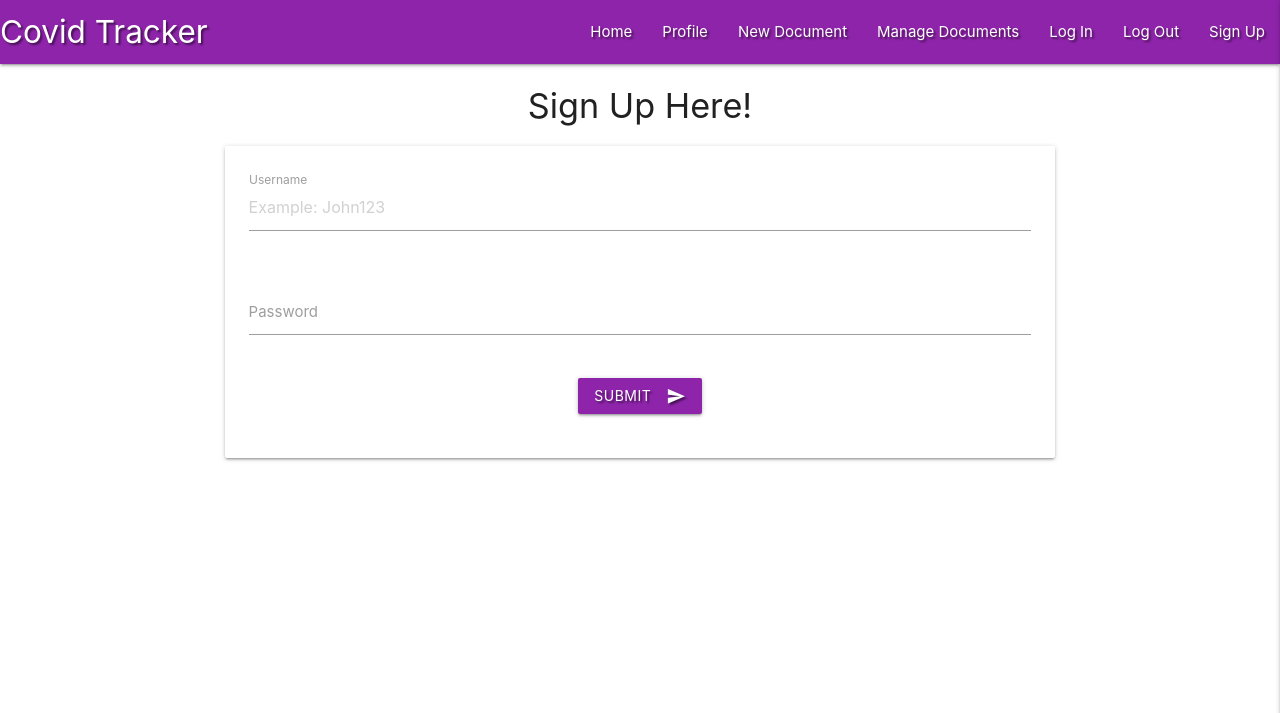
After one commit to MasonCodyCox/covid-19-logger, a Flask app: page /sign_up in a window 1280 px wide. The commit adds this page. Shown: the top 713 px of the page. Run offline with Flask 2, Linux system fonts and the light colour scheme; some libraries are stand-ins or nearby versions.

Commit message:
Creates sign up page along with basic sign up form.

```diff
--- a/app.py
+++ b/app.py
@@ -4,6 +4,7 @@ from flask import (
     redirect, request, session, url_for)
 from flask_pymongo import PyMongo
 from bson.objectid import ObjectId
+from werkzeug.security import generate_password_hash, check_password_hash
 if os.path.exists("env.py"):
     import env
 
@@ -24,6 +25,11 @@ def get_documents():
     return render_template("documents.html", documents=documents)
 
 
+@app.route("/sign_up", methods=["GET", "POST"])
+def sign_up():
+    return render_template("sign_up.html")
+
+
 if __name__ == "__main__":
     app.run(host=os.environ.get("IP"),
             port=int(os.environ.get("PORT")),
--- a/templates/base.html
+++ b/templates/base.html
@@ -13,7 +13,7 @@
     <link rel="stylesheet" href="{{ url_for('static', filename='css/style.css') }}" type="text/css">
     {% block styles %}
     {% endblock %}
-    <title>Task Manager</title>
+    <title>Covid 19 Tracker</title>
 </head>
 
 <body>
@@ -21,7 +21,7 @@
     <header>
         <nav class="nav-extended text-shadow purple darken-1">
             <div class="nav-wrapper">
-                <a href="{{ url_for('get_documents') }}" class="brand-logo">Covid Logger</a>
+                <a href="{{ url_for('get_documents') }}" class="brand-logo">Covid Tracker</a>
                 <a href="#" data-target="mobile-demo" class="sidenav-trigger right"><i
                         class="material-icons">apps</i></a>
                 <ul class="right hide-on-med-and-down">
@@ -31,7 +31,7 @@
                     <li><a href="#">Manage Documents</a></li>
                     <li><a href="#">Log In</a></li>
                     <li><a href="#">Log Out</a></li>
-                    <li><a href="#">Register</a></li>
+                    <li><a href="{{ url_for('sign_up') }}">Sign Up</a></li>
                 </ul>
             </div>
         </nav>
@@ -43,7 +43,7 @@
             <li><a href="#">Manage Documents</a></li>
             <li><a href="#">Log In</a></li>
             <li><a href="#">Log Out</a></li>
-            <li><a href="#">Register</a></li>
+            <li><a href="{{ url_for('sign_up') }}">Sign Up</a></li>
         </ul>
     </header>
 
--- /dev/null
+++ b/templates/sign_up.html
@@ -0,0 +1,30 @@
+{% extends "base.html" %}
+{% block content %}
+
+<h4 class="center-align">Sign Up Here!</h4>
+
+<div class="row">
+    <form class="col s12 m8 offset-m2" method="POST" action="{{ url_for('sign_up')}}">
+        <div class="card-panel">
+            <div class="row">
+                <div class="input-field col s12">
+                    <input placeholder="Example: John123" id="username" name="username" type="text" class="validate">
+                    <label for="username">Username</label>
+                </div>
+            </div>
+            <div class="row">
+                <div class="input-field col s12">
+                    <input id="password" name="password" type="password" class="validate">
+                    <label for="password">Password</label>
+                </div>
+            </div>
+            <div class="row center-align">
+                <button class="btn waves-effect text-shadow purple darken-1" type="submit">Submit
+                    <i class="material-icons right">send</i>
+                </button>
+            </div>
+        </div>
+    </form>
+</div>
+
+{% endblock %}
```
